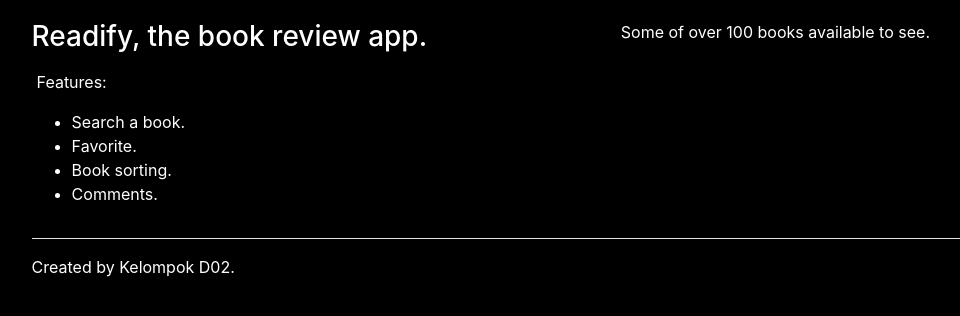
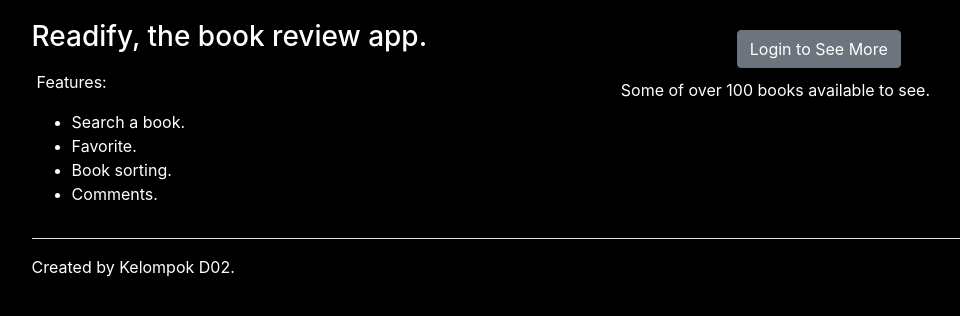
Before and after one commit to KelompokD02PBP/ProyekTS, a Django app: template templates/landing.html in a window 1280 px wide. Shown: the part 82-398 px from the top of the page, without its empty margins (122-1082 px from the left). Run offline with Django 4.2, Linux system fonts and the light colour scheme; the template is opened without the code that fills it, so the values that code supplies are empty; parts of the project's set-up code (start-up, migrations or seed data) failed here and were passed over; some libraries are stand-ins or nearby versions.

Commit message:
fix landing

```diff
--- a/templates/landing.html
+++ b/templates/landing.html
@@ -55,17 +55,16 @@
                                 <p class="card-text" id="card-year-text" style="font-size: 16px;">Published {{ book.year_of_publish }}</p>
                                 <p class="card-text" id="card-pub-text" style="font-size: 16px;">by {{ book.publisher }}</p>
                             </div>
-                            <div style="align-self: flex-end;margin:10px">
-                                <a href="{% url 'main:login' %}" class="btn btn-secondary" style="font-size: 16px;">Login to See More</a>
-                            </div>
                         </div>
                     </div>
                     {% endfor %}
                 </div>
+                <div style="text-align: right; margin-right:20px; margin-bottom: 10px;margin-top: 10px;">
+                    <a href="{% url 'main:login' %}" class="btn btn-secondary" style="font-size: 16px;">Login to See More</a>
+                </div>
             </div>
         </div>
-
-        <p style="text-align: center;">
+        <p style="text-align: left;">
             Some of over 100 books available to see.
         </p>
     </section>
```
